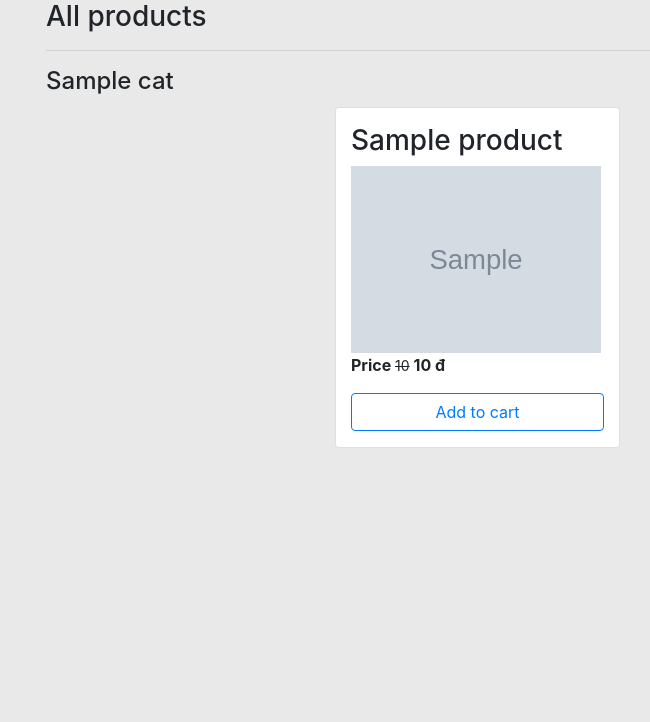
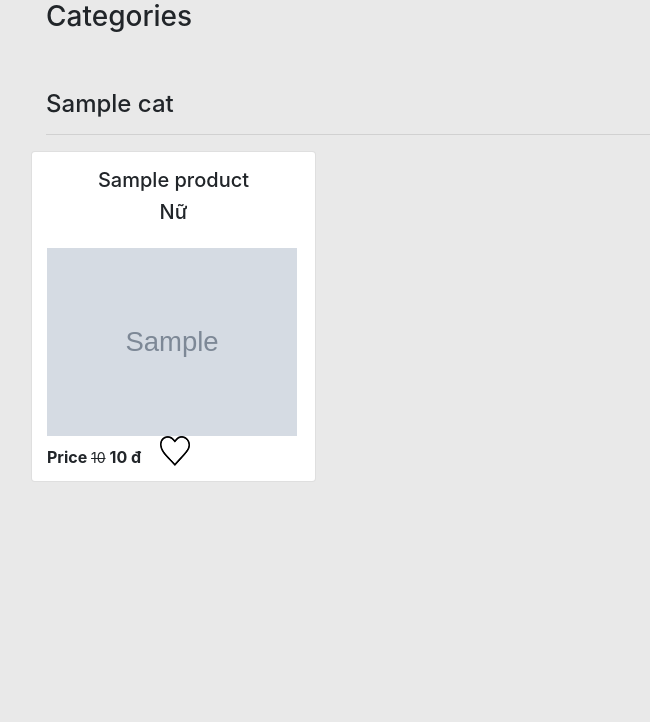
Before and after one commit to khoanguyen-dona/Django-Ecommerce-Asics-Website, a Django app: template templates/allproducts.html in a window 1280 px wide. Shown: the part 100-822 px from the top of the page, without its empty margins (39-689 px from the left). Run offline with Django 3.2, Linux system fonts and the light colour scheme; the template is opened without the code that fills it: most values are stand-ins (such as "Sample title", 1, 10 or a date in 2020); grey boxes marked "Sample" are stand-in pictures.

Commit message:
fix categories

```diff
--- a/ecomapp/views.py
+++ b/ecomapp/views.py
@@ -61,7 +61,12 @@ class AllProductsView(TemplateView):
         if self.request.user.is_authenticated:
             if WishList.objects.filter(customer=self.request.user.customer).exists():
                 wishlist=WishList.objects.get(customer=self.request.user.customer)
+                product_in_wishlist = []
+                for i in wishlist.wishlistitem_set.all():
+                    product_in_wishlist.append(i.product)
+
                 context['wishlist']=wishlist
+                context['product_in_wishlist']=product_in_wishlist
             else:
                 pass
         else:
--- a/static/css/base.css
+++ b/static/css/base.css
@@ -263,3 +263,25 @@ header{
     margin-left:10px;
     margin-top:10px;
 }
+
+.admin-login-form{
+    background-color:white;
+    border-radius:10px;
+    margin-top:20px;
+    width:100%;
+    padding: 20px;
+}
+.register-form{
+    background-color:white;
+    border-radius:10px;
+    margin-top:20px;
+    width:100%;
+    padding: 20px;
+}
+.login-form{
+    background-color:white;
+    border-radius:10px;
+    margin-top:20px;
+    width:100%;
+    padding: 20px;
+}
--- a/templates/adminpages/adminlogin.html
+++ b/templates/adminpages/adminlogin.html
@@ -7,8 +7,8 @@
     }
 </style>
 <div class="container">
-    <div class="row">
-        <div class="col-md-6 mx-auto" >
+    <div class="row ">
+        <div class="col-md-6 mx-auto  admin-login-form" >
             <h3>Admin Login Form</h3><hr>
             <form action="" method="POST" >
                 {% csrf_token %}
--- a/templates/allproducts.html
+++ b/templates/allproducts.html
@@ -1,4 +1,5 @@
 {% extends 'base.html' %}
+{% load static %}
 {% load humanize %}
 {% block title %}
 All products
@@ -6,16 +7,36 @@ All products
 
 {% block content %}
 <div class="container">
-    <h3>All products</h3><hr>
+    <h3>Categories</h3><br><br>
     {%  for cat in allcategories %}
     <h4>{{cat.title}}</h4>
+    <hr>
     <div class="row mt-20" >
         {% for p in cat.product_set.all %}
-        <div class="col-md-3 card ml-1 mt-1" style="left:300px;">
-            <h3 class="mt-3" >{{p.title}}</h3>
-            <a href="{% url 'ecomapp:productdetail' p.slug %}"><img class="img-fluid"  src="{{p.thumbnail.url}}" alt="" width="250" ></a>
-            <p><strong> Price </strong> <small> <strike>{{p.marked_price|intcomma}}</strike> </small> <strong> {{p.selling_price|intcomma}} đ </p></strong>
-            <a href="{% url 'ecomapp:addtocart'  p.id %}" class="btn btn-outline-primary  mb-3">Add to cart</a>
+        <div class=" col-md-3 card ">
+            <h5 class="mt-3 text-center " >{{p.title}}</h5>
+            <h5 class="text-center " >
+                {% if p.sex == True %}
+                <p>Nam</p>
+                {% else  %}
+                <p>Nữ</p>
+                {% endif %}
+            </h5>
+            <div class="home-product-price">
+                <a href="{% url 'ecomapp:productdetail' p.slug %}"><img class="img-fluid"  src="{{p.thumbnail.url}}" alt="" width="250" ></a>
+                <span><strong> Price </strong> <small> <strike>{{p.marked_price|intcomma}}</strike> </small> <strong> {{p.selling_price|intcomma}} đ </span></strong>
+
+                {%  if p in product_in_wishlist %}
+                <a class=" inline-block add-to-wishlist " >
+                    <img class="heart-icon-navbar "  src="{% static 'icon/red-heart-icon.png' %}" alt="add to wishlist">
+                </a>
+                {% else %}
+                <a href="{% url 'ecomapp:addtowishlist'  p.id %}" class="inline-block add-to-wishlist ">
+                    <img class="heart-icon-navbar "  src="{% static 'icon/black-heart-icon.png' %}" alt="">
+                </a>
+                {%  endif %}
+
+            </div>
         </div>
         {% endfor %}
     </div>
--- a/templates/base.html
+++ b/templates/base.html
@@ -97,6 +97,7 @@
 </script>
 
 <!-- footer -->
+
 <footer>
     <div class="row" >
         <div class="col-md-3 col-10  ml-5 mt-3" >
@@ -182,6 +183,7 @@
         </div>
     </div>
 </footer>
+
 <div  class="under-footer" >
     <div class="row ">
         <div class="col-md-6 ml-5 mt-2" >
--- a/templates/customerLogin.html
+++ b/templates/customerLogin.html
@@ -8,7 +8,7 @@
 </style>
 <div class="container">
     <div class="row">
-        <div class="col-md-6 mx-auto" >
+        <div class="col-md-6 mx-auto login-form" >
             <h3>Đăng nhập </h3><hr>
             <form action="" method="POST"  class="mb-3" >
                 {% csrf_token %}
--- a/templates/customerRegistration.html
+++ b/templates/customerRegistration.html
@@ -8,7 +8,7 @@
 </style>
 <div class="container">
     <div class="row">
-        <div class="col-md-6 mx-auto" >
+        <div class="col-md-6 mx-auto register-form" >
             <h3>Đăng kí tài khoản </h3><hr>
             <form action="" method="POST"  class="mb-3" enctype="multipart/form-data">
                 {% csrf_token %}
--- a/templates/home.html
+++ b/templates/home.html
@@ -13,7 +13,7 @@
           <div class="home-card-filter-name ">
             <h5>Filter by Product line</h5>
             <div class="row" >
-              <div class="col-md-5" >
+              <div class="col-md-5 col-5 " >
                 <input class="filter-checkbox" type="checkbox" data-filter="productline" value="kayano"> Kayano <br>
                 <input class="filter-checkbox" type="checkbox" data-filter="productline" value="meta speed"> Meta speed <br>
                 <input class="filter-checkbox" type="checkbox" data-filter="productline" value="magic speed"> Magic speed <br>
@@ -22,7 +22,7 @@
                 <input class="filter-checkbox" type="checkbox" data-filter="productline" value="gt 1000"> GT-1000 <br>
 
               </div>
-              <div class="col-md-5">
+              <div class="col-md-5  col-5">
                 <input class="filter-checkbox" type="checkbox" data-filter="productline" value="gel cumulus"> Gel Cumulus <br>
                 <input class="filter-checkbox" type="checkbox" data-filter="productline" value="gel pulse"> Gel Pulse <br>
                 <input class="filter-checkbox" type="checkbox" data-filter="productline" value="novablast"> Novablast <br>
@@ -129,6 +129,7 @@
             <img class="heart-icon-navbar "  src="{% static 'icon/black-heart-icon.png' %}" alt="">
           </a>
           {%  endif %}
+
       </div>
 
     </div>
@@ -213,4 +214,5 @@ $(document).ready(function(){
 </script>
 
 
+
 {% endblock content %}
```
Also changed, not shown: db.sqlite3.
